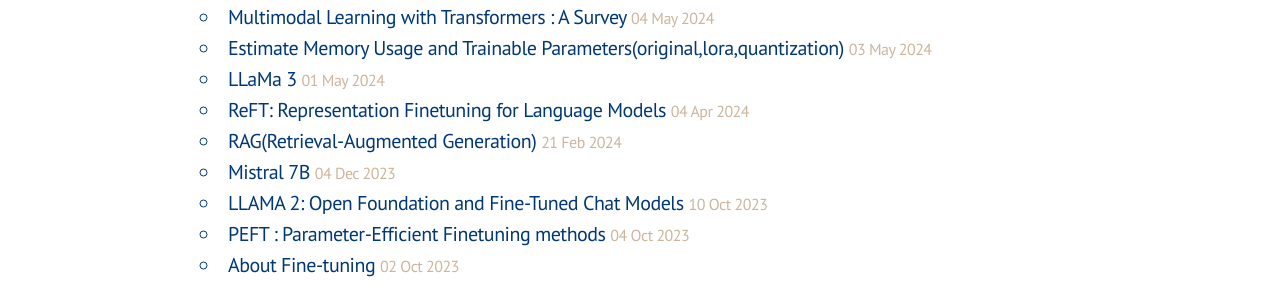
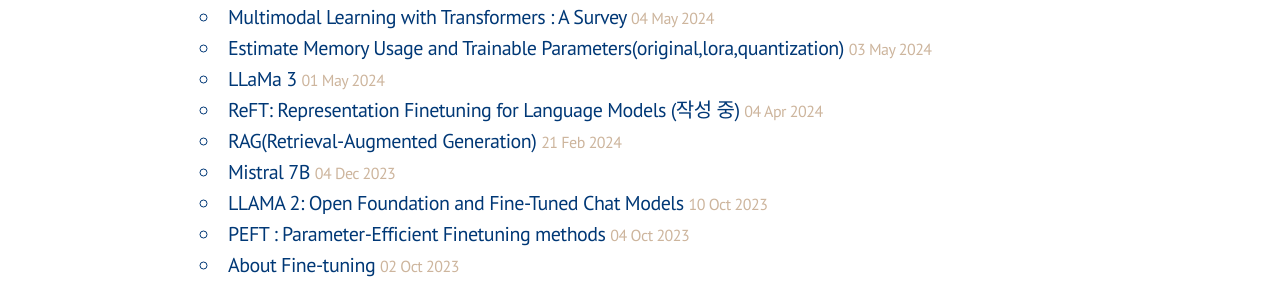
Before and after one commit to finddme/finddme.github.io, a Jekyll site: the page built from index.html, in a window 1280 px wide and 900 px high, scrolled down 536 px. Shown: the part 163-450 px from the top of the window. Built offline with Jekyll 4.4.1, drawn with Linux system fonts in a browser that asks for light colours; nearby versions of some CDN libraries; comment, search, counter and statistics services are not loaded.

Commit message:
Update 2024-04-04-reft.md

```diff
--- a/_posts/2024-04-04-reft.md
+++ b/_posts/2024-04-04-reft.md
@@ -1,5 +1,5 @@
 ---
-title: "ReFT: Representation Finetuning for Language Models"
+title: "ReFT: Representation Finetuning for Language Models (작성 중)"
 category: LLM / Multimodal
 tag: NLP
 ---
```
